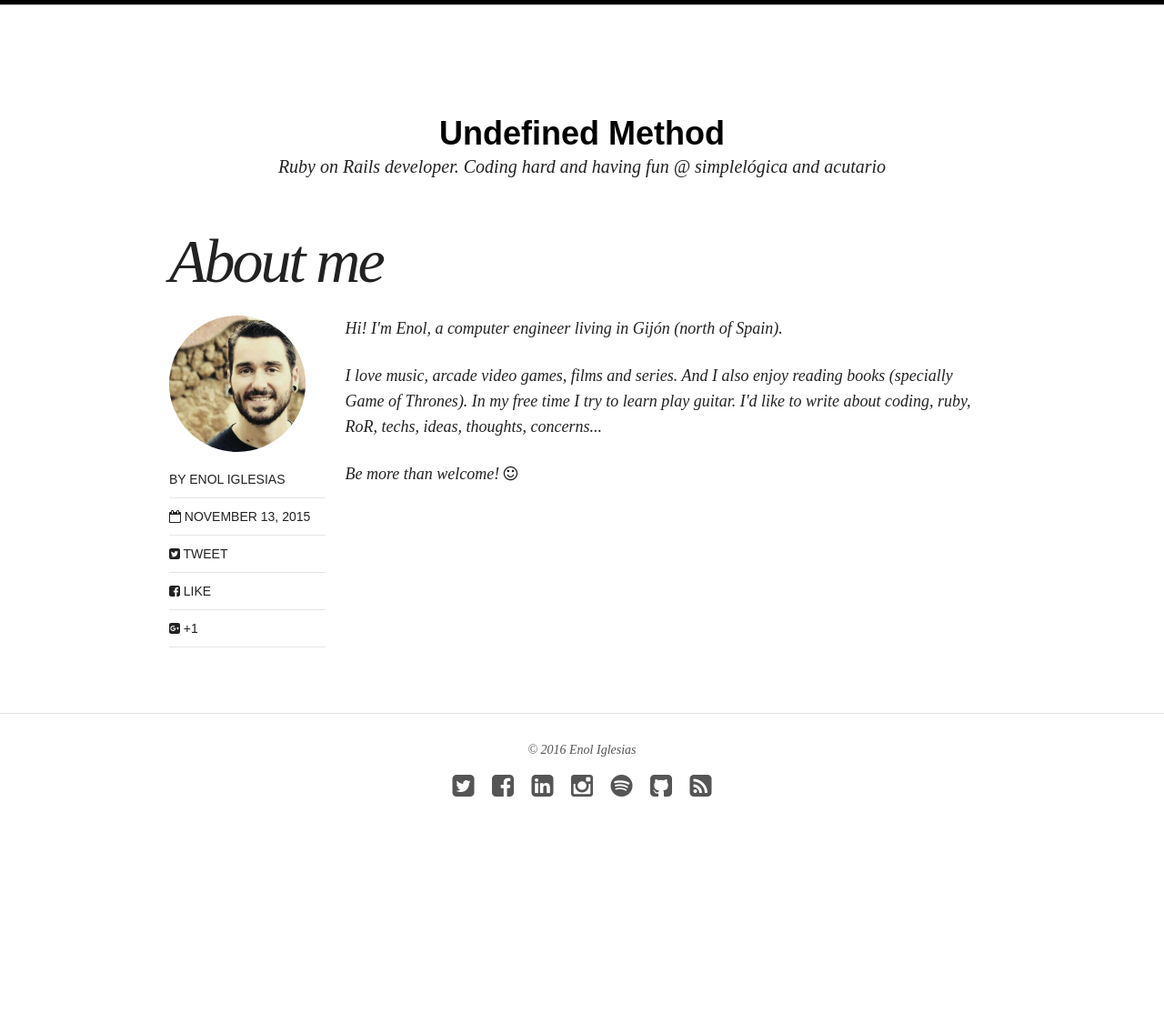
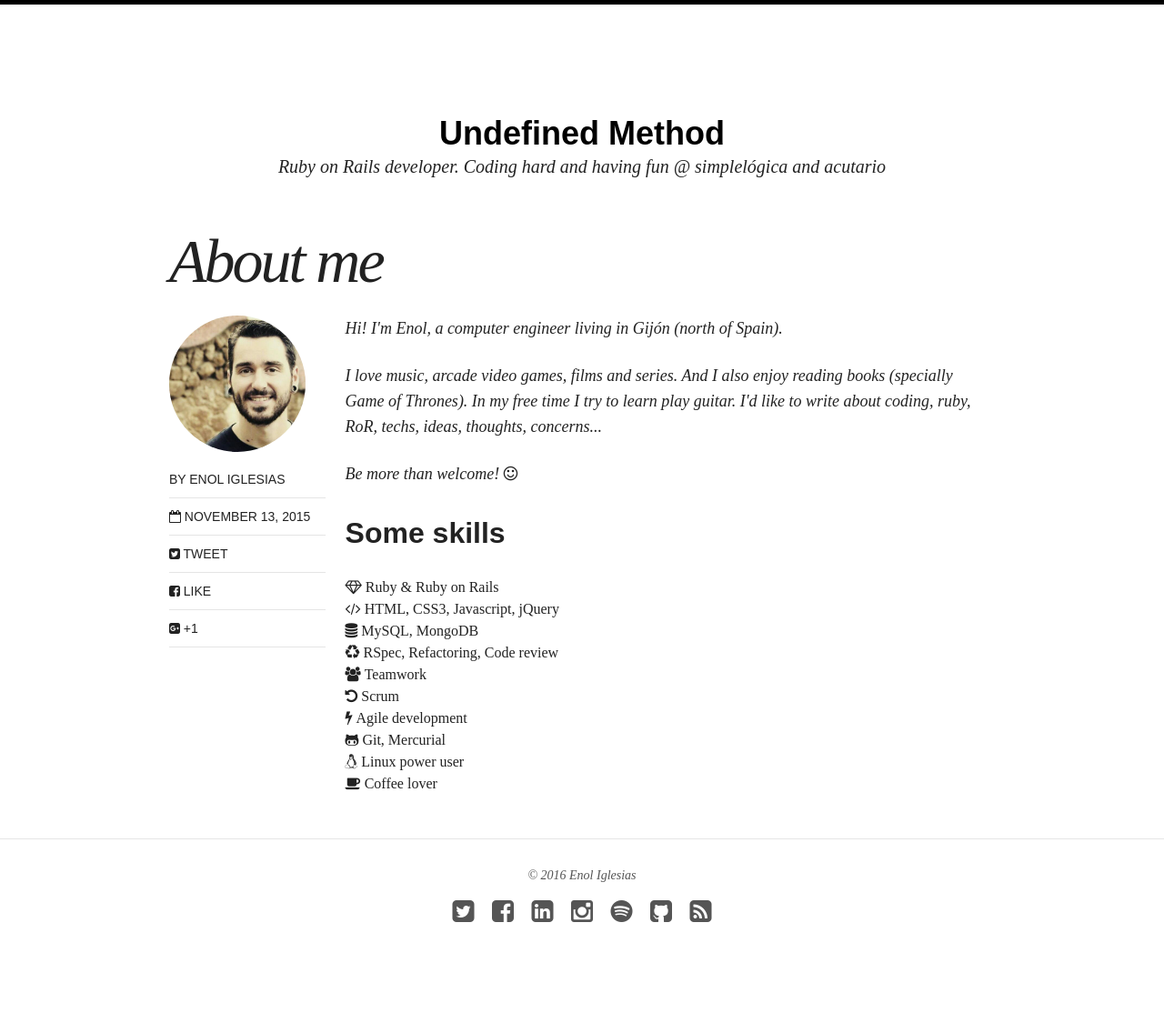
Before and after one commit to enoliglesias/enoliglesias.github.io, a Jekyll site: the page built from about/index.html, in a window 1280 px wide. Shown: the whole page at 91% size. Built offline with Jekyll 4.4.1, drawn with Linux system fonts in a browser that asks for light colours; nearby versions of some CDN libraries; before the commit the page ends 976 px from its top, so only the background shows below that.

Commit message:
Add some skills to about page

```diff
--- a/about/index.html
+++ b/about/index.html
@@ -12,3 +12,18 @@ share: true
   <p>I love music, arcade video games, films and series. And I also enjoy reading books (specially Game of Thrones). In my free time I try to learn play guitar. I'd like to write about coding, ruby, RoR, techs, ideas, thoughts, concerns...</p>
   <p>Be more than welcome! <i class="fa fa-smile-o"></i></p>
 </div>
+
+<h2>Some skills</h2>
+
+<div>
+   <i class="fa fa-diamond"> Ruby & Ruby on Rails</i><br/>
+   <i class="fa fa-code"> HTML, CSS3, Javascript, jQuery</i><br/>
+   <i class="fa fa-database"> MySQL, MongoDB</i><br/>
+   <i class="fa fa-recycle"> RSpec, Refactoring, Code review</i><br/>
+   <i class="fa fa-users"> Teamwork</i><br/>
+   <i class="fa fa-rotate-left"> Scrum</i><br/>
+   <i class="fa fa-bolt"> Agile development</i><br/>
+   <i class="fa fa-github-alt"> Git, Mercurial</i><br/>
+   <i class="fa fa-linux"> Linux power user</i><br/>
+   <i class="fa fa-coffee"> Coffee lover</i><br/>
+</div>
```
